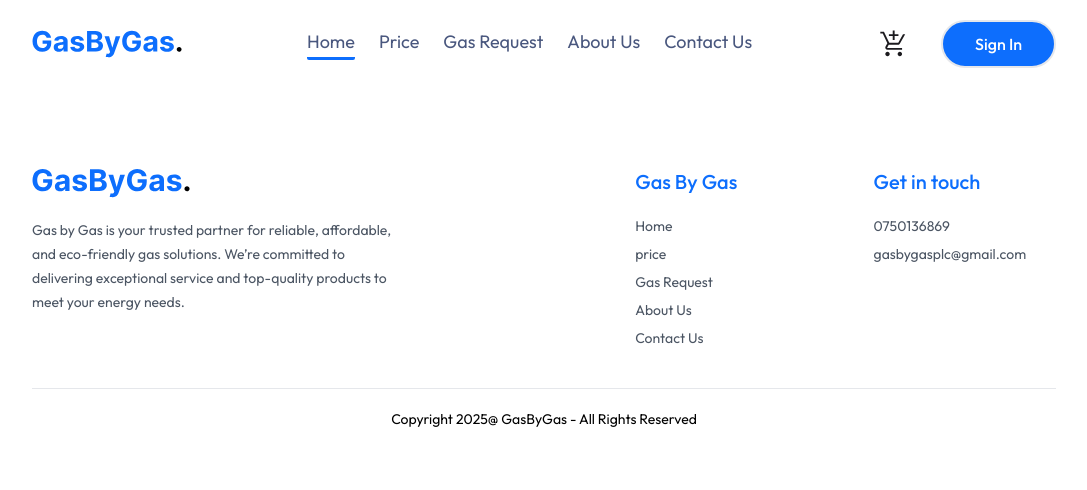
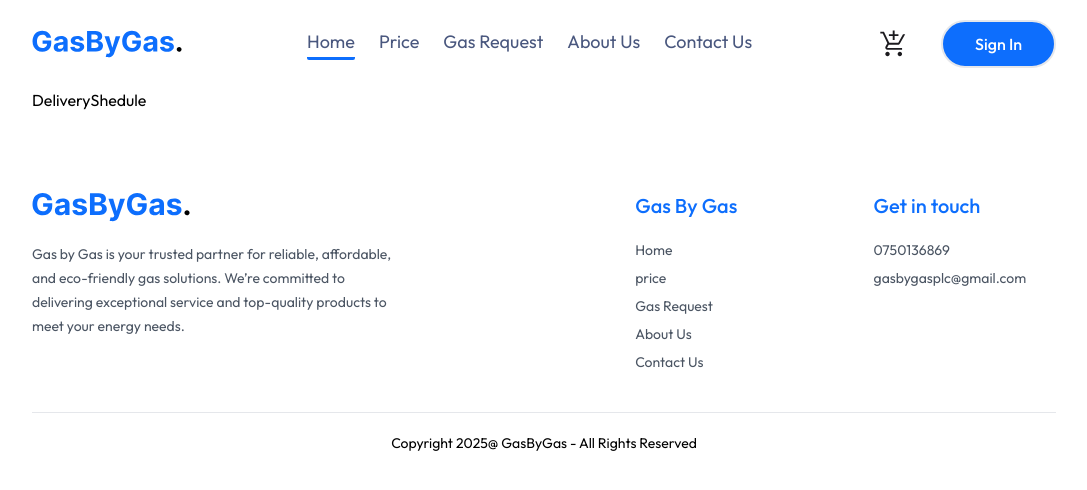
Before and after one commit to gasbygasplc/Supply-Chain-Management-for-Gas-By-Bas-PLC, a React (Vite) app in the folder frontend/: page /delivery-shedule in a window 1280 px wide. Shown: the top 490 px of the page, without its empty margins (96-1183 px from the left). Built offline with nearby package versions, Linux system fonts and the light colour scheme.

Commit message:
Add DeliverySchedule page and navigate to it from Cart

```diff
--- a/frontend/src/App.jsx
+++ b/frontend/src/App.jsx
@@ -8,6 +8,7 @@ import LoginPopUp from './Components/LoginPopUp'
 import { ToastContainer} from 'react-toastify';
 import 'react-toastify/dist/ReactToastify.css';
 import Cart from './Pages/Cart'
+import DeliveryShedule from './Pages/DeliveryShedule'
 
 const App = () => {
 
@@ -31,6 +32,8 @@ const App = () => {
 
         <Route path='/gas-cart' element={<Cart/>}/>
 
+        <Route path='/delivery-shedule' element = {<DeliveryShedule/>}/>
+
       </Routes>
 
       <Footer/>
--- a/frontend/src/Pages/Cart.jsx
+++ b/frontend/src/Pages/Cart.jsx
@@ -4,9 +4,15 @@ import { GasContext } from '../Context/GasContext';
 
 import { toast } from 'react-toastify';
 
+import { useNavigate } from 'react-router-dom';
+
+
+
 const Cart = () => {
 
   const { gasOrder, checkoutCart, setGasOrder } = useContext(GasContext);
+
+  const Navigate = useNavigate();
 
   const handleRemoveItem = (index) => {
 
@@ -37,6 +43,7 @@ const Cart = () => {
 
     checkoutCart();
 
+    Navigate('/delivery-shedule');
   };
 
   return (
--- /dev/null
+++ b/frontend/src/Pages/DeliveryShedule.jsx
@@ -0,0 +1,9 @@
+import React from 'react'
+
+const DeliveryShedule = () => {
+  return (
+    <div>DeliveryShedule</div>
+  )
+}
+
+export default DeliveryShedule
```
